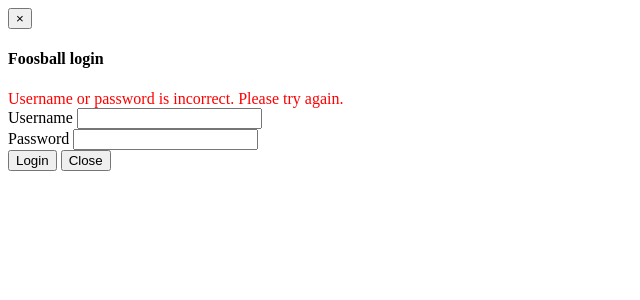
After one commit to Nightbanger/foosball, a PHP site: page /html/loginfail-modal.html in a window 1280 px wide. The commit adds this page. Shown: the top 300 px of the page, without its empty margins (0-640 px from the left). Run offline with PHP 8.4, Linux system fonts and the light colour scheme.

Commit message:
Login and logout fixed. Minor index.php changes.

```diff
--- /dev/null
+++ b/html/loginfail-modal.html
@@ -0,0 +1,33 @@
+<!DOCTYPE html>
+<html>
+    <head>
+      <meta http-equiv="content-type" content="text/html; charset=UTF-8">
+      <title>Foosball login</title>
+    </head>
+    <body>
+        <div class="modal-header">
+            <button type="button" class="close" data-dismiss="modal" aria-hidden="true">&times;</button>
+            <h4 class="modal-title">Foosball login</h4>
+        </div>			<!-- /modal-header -->
+        <form action="../php/login.php" method="POST">
+            <div class="modal-body">
+                <div class="form-group">
+                    <label style = "Color:RED">Username or password is incorrect. Please try again. </label>
+                </div>
+                    <div class="form-group">
+                        <label>Username</label>
+                        <input id="username" name="username" class="form-control" type="text">
+                    </div>
+                    <div class="form-group">
+                        <label>Password</label>
+                        <input id="password" name="password" class="form-control" type="password">
+                    </div>
+                </div>
+            </div>			<!-- /modal-body -->
+        <div class="modal-footer">
+            <input class="btn btn-primary" type="submit" name="submit" value="Login"/>
+            <button type="button" class="btn btn-default" data-dismiss="modal">Close</button>
+        </div>			<!-- /modal-footer -->
+        </form>
+    </body>
+</html>
--- /dev/null
+++ b/php/amiloggedin.php
@@ -0,0 +1 @@
+<?php  session_start(); if(isset($_SESSION['Title'])) echo $_SESSION['Title']; else echo 'PHP Sadness Happened'?>
--- /dev/null
+++ b/php/logout.php
@@ -0,0 +1 @@
+<?php session_start(); if(isset($_SESSION['username']) ){ session_destroy();} session_unset();  header("Location: ../index.php");
--- a/php/register.php
+++ b/php/register.php
@@ -58,7 +58,7 @@ if (!empty($_POST)) {
     printf("%d Row inserted.\n", $stmt->affected_rows);
 
 
-    header("Location: ../index.html");
+    header("Location: ../index.php");
     die("Redirecting to index.php");
 }
 ?>
```
Also changed, not shown: index.php (+9 -7 lines), php/login.php (+14 -6 lines).
